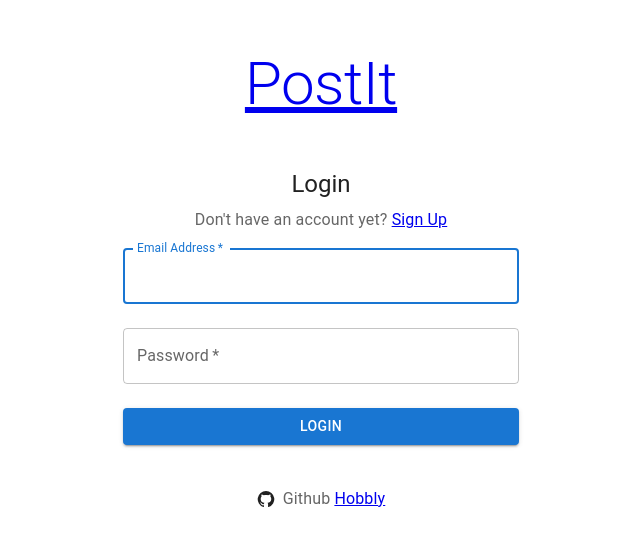
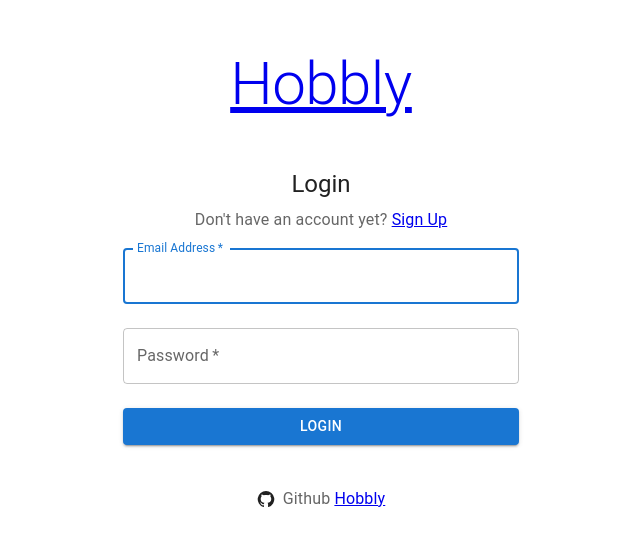
Before and after one commit to cen4010-fa21-g02/social-media-app, a React (Create React App) app in the folder client/: page /login in a window 1280 px wide. Shown: the top 546 px of the page, without its empty margins (319-959 px from the left). Built offline with nearby package versions, Linux system fonts and the light colour scheme; no server answers.

Commit message:
login page updated

```diff
--- a/client/src/components/views/LoginView.js
+++ b/client/src/components/views/LoginView.js
@@ -47,7 +47,7 @@
       <Stack alignItems="center">
         <Typography variant="h2" color="text.secondary" sx={{ mb: 6 }}>
           <Link to="/" color="inherit" underline="none">
-            PostIt
+            Hobbly
           </Link>
         </Typography>
         <Typography variant="h5" gutterBottom>
```
